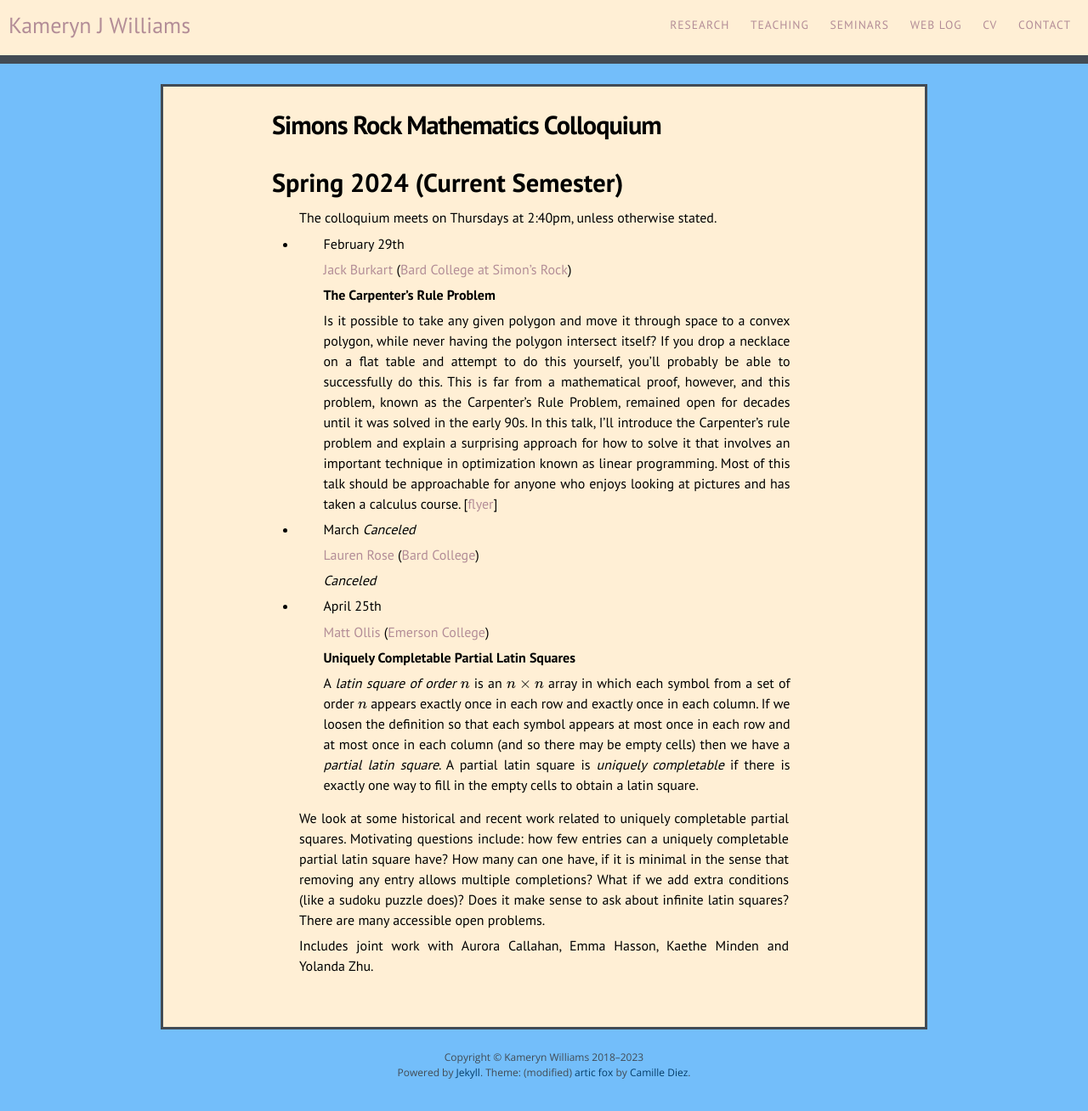
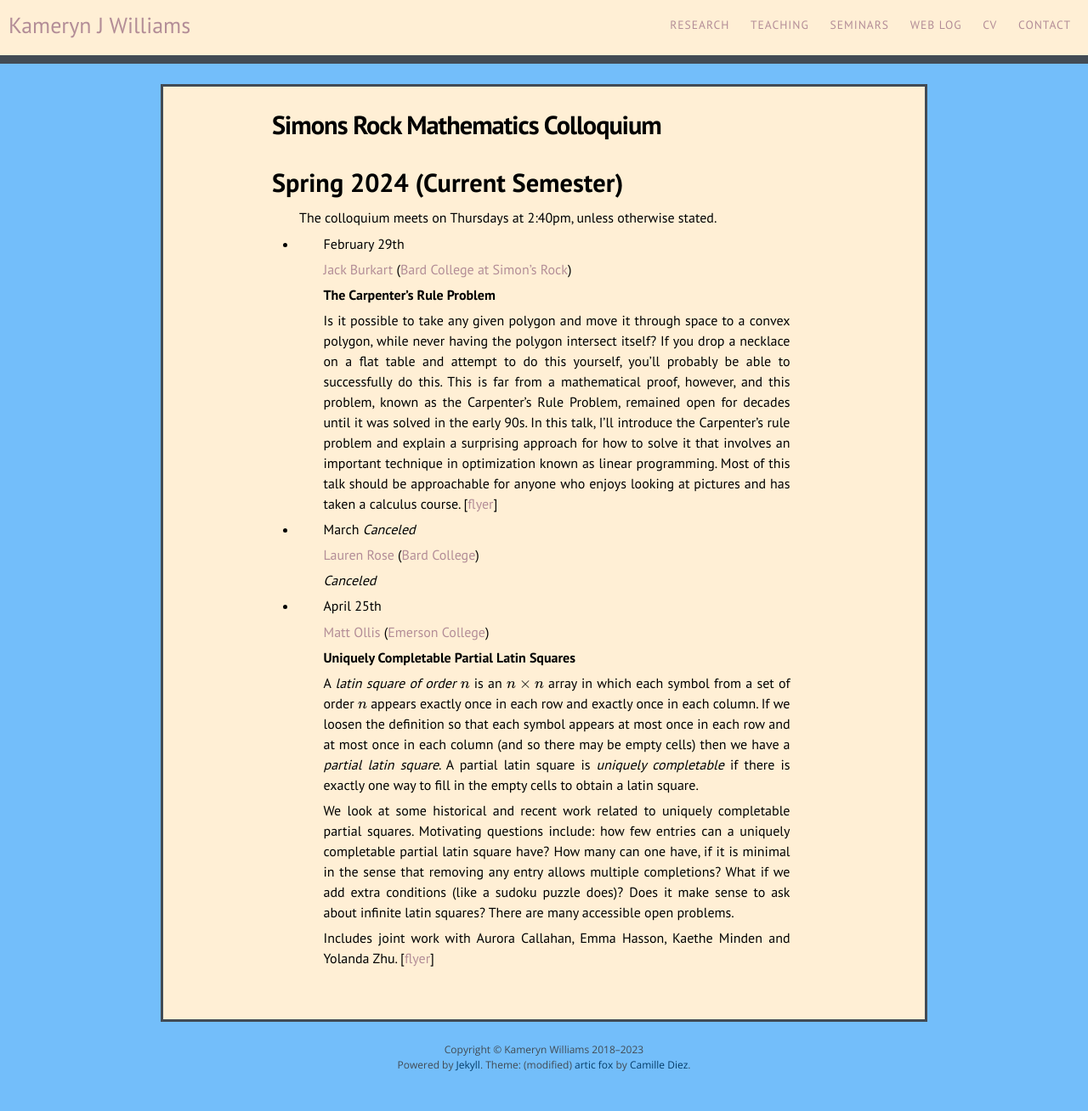
Before and after one commit to kamerynjw/kamerynjw.github.io, a Jekyll site: the page built from seminars/SR-colloquium.md, in a window 1280 px wide. Shown: the whole page at 85% size. Built offline with Jekyll 4.4.1, drawn with Linux system fonts in a browser that asks for light colours; nearby versions of some CDN libraries; formulas are drawn with MathJax 3.

Commit message:
forgot to link flyer

```diff
--- a/seminars/SR-colloquium.md
+++ b/seminars/SR-colloquium.md
@@ -31,7 +31,7 @@
 
   A *latin square of order* $n$ is an $n \times n$ array in which each symbol from a set of order $n$ appears exactly once in each row and exactly once in each column.  If we loosen the definition so that each symbol appears at most once in each row and at most once in each column (and so there may be empty cells) then we have a  *partial latin square*.   A partial latin square is *uniquely completable* if there is exactly one way to fill in the empty cells to obtain a latin square.
 
-We look at some historical and recent work related to uniquely completable partial squares.  Motivating questions include: how few entries can a uniquely completable partial latin square have?   How many can one have, if it is minimal in the sense that removing any entry allows multiple completions?  What if we add extra conditions (like a sudoku puzzle does)?  Does it make sense to ask about infinite latin squares?  There are many accessible open problems.
+  We look at some historical and recent work related to uniquely completable partial squares.  Motivating questions include: how few entries can a uniquely completable partial latin square have?   How many can one have, if it is minimal in the sense that removing any entry allows multiple completions?  What if we add extra conditions (like a sudoku puzzle does)?  Does it make sense to ask about infinite latin squares?  There are many accessible open problems.
 
 
-Includes joint work with Aurora Callahan, Emma Hasson, Kaethe Minden and Yolanda Zhu.
+  Includes joint work with Aurora Callahan, Emma Hasson, Kaethe Minden and Yolanda Zhu. [[flyer]({{ page.url }}24-4-ollis.pdf)]
```
